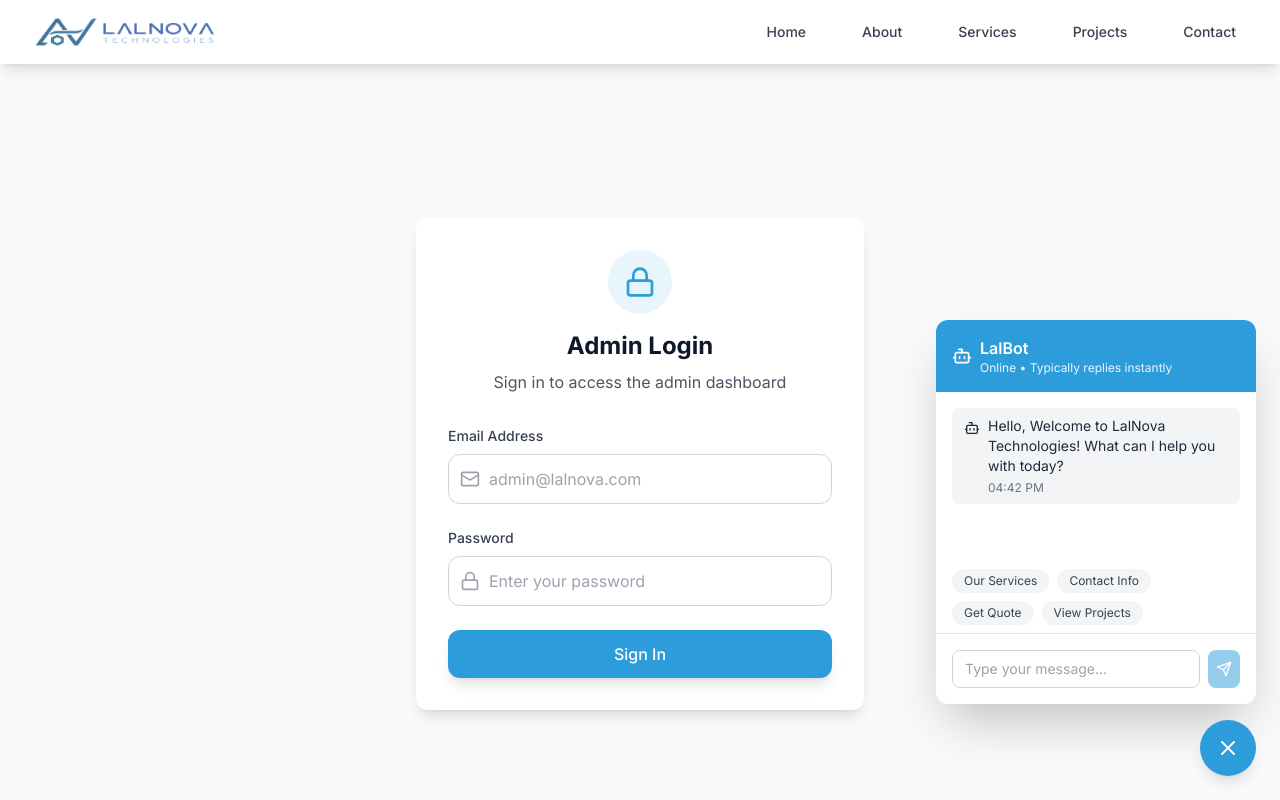
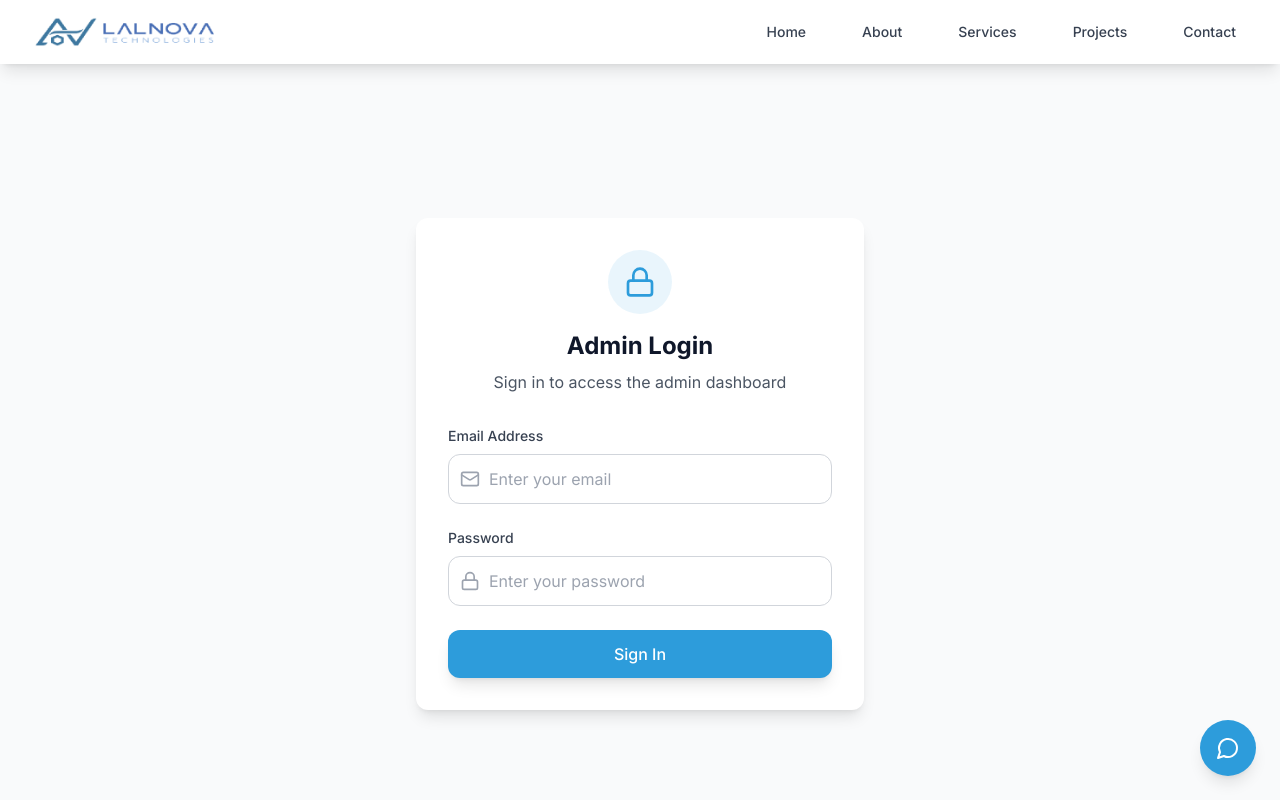
Before and after one commit to AddisBelayhu/LalNova, a React (Create React App) app in the folder client/: page /admin/login in a window 1280 px wide. Shown: the top 800 px of the page. Built offline with nearby package versions, Linux system fonts and the light colour scheme.

Commit message:
5/2/2026

```diff
--- a/client/package.json
+++ b/client/package.json
@@ -1,6 +1,8 @@
 {
-  "name": "lalnova-client",
-  "version": "0.1.0",
+  "name": "lalnova-technologies-client",
+  "version": "1.0.0",
+  "description": "LalNova Technologies - Modern IT Solutions Client Application",
+  "homepage": "https://lalnova.com",
   "private": true,
   "dependencies": {
     "@tailwindcss/typography": "^0.5.19",
--- a/client/src/components/Chatbot.js
+++ b/client/src/components/Chatbot.js
@@ -7,7 +7,7 @@ const Chatbot = () => {
   const [messages, setMessages] = useState([
     {
       id: 1,
-      text: "Hello, Welcome to LalNova Technologies! What can I help you with today?",
+      text: "🎉 Hello and welcome to LalNova Technologies! I'm LalBot, your personal tech assistant. I'm excited to help you discover how we can transform your business with cutting-edge technology solutions. What brings you here today?",
       sender: 'bot',
       timestamp: new Date()
     }
@@ -18,7 +18,7 @@ const Chatbot = () => {
   const [showSpellCheck, setShowSpellCheck] = useState(false);
   const messagesEndRef = useRef(null);
 
-  // Auto-open chatbot on website load
+  // Auto-open chatbot on website load after 10 seconds
   useEffect(() => {
     // Check if chatbot has already auto-opened in this session
     const hasOpened = sessionStorage.getItem('chatbotAutoOpened') || localStorage.getItem('chatbotAutoOpened');
@@ -45,16 +45,18 @@ const Chatbot = () => {
       }
     };
 
-    // Multiple timing approaches for different browsers
-    const timer1 = setTimeout(autoOpenChatbot, 1000);
+    // Set 10-second delay for chatbot auto-open
+    const timer1 = setTimeout(autoOpenChatbot, 10000); // 10 seconds
+
+    // Backup timer with requestAnimationFrame for better browser support
     const timer2 = requestAnimationFrame(() => {
-      setTimeout(autoOpenChatbot, 100);
+      setTimeout(autoOpenChatbot, 10000); // 10 seconds
     });
 
     // Also try on page visibility change (for browsers that delay timers)
     const handleVisibilityChange = () => {
       if (!document.hidden && !hasAutoOpened) {
-        setTimeout(autoOpenChatbot, 200);
+        setTimeout(autoOpenChatbot, 10000); // 10 seconds
       }
     };
 
@@ -62,7 +64,7 @@ const Chatbot = () => {
     document.addEventListener('visibilitychange', handleVisibilityChange);
     window.addEventListener('focus', () => {
       if (!hasAutoOpened) {
-        setTimeout(autoOpenChatbot, 100);
+        setTimeout(autoOpenChatbot, 10000); // 10 seconds
       }
     });
 
@@ -226,45 +228,53 @@ const Chatbot = () => {
 
   const predefinedResponses = {
     greeting: [
-      'hello', 'hi', 'hey', 'good morning', 'good afternoon', 'good evening'
+      'hello', 'hi', 'hey', 'good morning', 'good afternoon', 'good evening', 'greetings', 'howdy', 'welcome'
     ],
     services: [
-      'services', 'what do you do', 'what services', 'offerings', 'solutions', 'development time'
+      'services', 'what do you do', 'what services', 'offerings', 'solutions', 'capabilities', 'expertise', 'specialties', 'what can you help with'
     ],
     contact: [
-      'contact', 'phone', 'email', 'address', 'reach', 'get in touch'
+      'contact', 'phone', 'email', 'address', 'reach', 'get in touch', 'call', 'location', 'office', 'how to reach'
     ],
     pricing: [
-      'price', 'cost', 'pricing', 'quote', 'estimate', 'budget'
+      'price', 'cost', 'pricing', 'quote', 'estimate', 'budget', 'rates', 'fees', 'how much', 'expensive', 'affordable'
     ],
     about: [
-      'about', 'company', 'who are you', 'team', 'history'
+      'about', 'company', 'who are you', 'team', 'history', 'background', 'founded', 'story', 'mission', 'vision'
     ],
     projects: [
-      'projects', 'portfolio', 'work', 'examples', 'case studies'
+      'projects', 'portfolio', 'work', 'examples', 'case studies', 'clients', 'experience', 'past work', 'showcase'
     ],
     development_time: [
-      'bellow three months', 'between 3 to 6 months', 'more than 6 months', 'more than a year', 'it nees further discussion'
+      'time', 'timeline', 'duration', 'how long', 'development time', 'delivery', 'schedule', 'when', 'deadline', 'completion'
     ]
-
   };
 
   const responses = {
-    greeting: "Hello! Welcome to LalNova Technologies. We're here to help you with your technology needs. What would you like to know about our services?",
-    services: "We offer comprehensive technology solutions including:\n• Custom Software Development\n• IT Consulting\n• Cloud Solutions\n• System Integration\n• Digital Transformation\n\nWould you like to know more about any specific service?",
-    contact: "You can reach us at:\n📧 Email: info@lalnova.com\n📞 Phone: +1 (555) 123-4567\n📍 Address: 123 Tech Street, Innovation City\n\nOr you can fill out our contact form and we'll get back to you within 24 hours!",
-    pricing: "Our pricing varies based on project scope and requirements. We offer competitive rates and flexible packages. Would you like to schedule a free consultation to discuss your specific needs and get a custom quote?",
-    about: "LalNova Technologies is a forward-thinking tech company founded in 2025. We specialize in building modern solutions for businesses. Our team of experts is dedicated to delivering innovative technology solutions that drive growth and digital transformation.",
-    projects: "We've successfully completed 50+ projects across various industries. Our portfolio includes e-commerce platforms, healthcare management systems, and financial analytics dashboards. Visit our Projects page to see our latest work!",
-    development_time: "complicated systems take morethan 6 monthes, medium ones take 3 to 6 monthes and siple website take up to 4 weeks",
-    default: "I understand you're asking about that topic. For detailed information, I'd recommend:\n• Browsing our website sections\n• Contacting our team directly\n• Scheduling a consultation\n\nIs there anything specific about our services I can help you with?"
+    greeting: "🎉 Hello and welcome to LalNova Technologies! I'm LalBot, your personal tech assistant. I'm excited to help you discover how we can transform your business with cutting-edge technology solutions. What brings you here today? Let's start building something amazing together!",
+
+    services: "🚀 Fantastic question! We're passionate about delivering game-changing technology solutions:\n\n💻 **Custom Software Development** - Tailored applications that perfectly fit your business\n🎯 **IT Consulting** - Strategic guidance to optimize your technology investments\n☁️ **Cloud Solutions** - Scalable, secure cloud infrastructure for modern businesses\n🔗 **System Integration** - Seamlessly connecting your existing systems\n✨ **Digital Transformation** - Complete modernization of your business processes\n\nWhich of these exciting services caught your attention? I'd love to dive deeper into how we can help you succeed!",
+
+    contact: "📞 I'm thrilled you want to connect with our amazing team! Here's how you can reach us:\n\n📧 **Email:** info@lalnova.com - We respond within 2 hours!\n📱 **Phone:** +251 (942) 560-0505 - Call us anytime!\n🏢 **Visit Us:** Addis Ababa, Laghar Area, Amhara Rehabilitation Building, 15th floor, Bureau 15/c-32\n\n💡 **Pro Tip:** Fill out our contact form for priority response - we guarantee a reply within 24 hours! Ready to take the next step? Let's make it happen!",
+
+    pricing: "💰 Great news! We believe in transparent, value-driven pricing that fits your budget. Our competitive rates are designed to maximize your ROI:\n\n✅ **Flexible packages** tailored to your needs\n✅ **No hidden fees** - what you see is what you get\n✅ **Payment plans** available for larger projects\n✅ **FREE consultation** to discuss your vision\n\n🎯 Want a custom quote? Let's schedule a complimentary strategy session where we'll analyze your needs and provide a detailed proposal. Ready to invest in your success?",
+
+    about: "🌟 Welcome to the LalNova story! We're not just another tech company - we're innovation pioneers founded in 2025 with a bold mission:\n\n🎯 **Our Vision:** Building modern solutions for a smarter future\n👥 **Our Team:** Passionate experts who live and breathe technology\n🚀 **Our Promise:** Delivering solutions that drive real business growth\n💡 **Our Approach:** Combining cutting-edge tech with human-centered design\n\nWe're not just building software - we're crafting digital experiences that transform businesses and delight users. Want to be part of our success story?",
+
+    projects: "🏆 We're incredibly proud of our track record! With 50+ successful projects delivered, we've helped businesses across industries achieve remarkable results:\n\n🛒 **E-commerce Platforms** - Boosting online sales by 300%\n🏥 **Healthcare Systems** - Streamlining patient care and reducing costs\n📊 **Financial Dashboards** - Providing real-time insights for better decisions\n🏭 **Enterprise Solutions** - Automating processes and increasing efficiency\n\n✨ Each project tells a unique success story. Visit our Projects page to see the amazing transformations we've created! Which industry interests you most?",
+
+    development_time: "⏰ Excellent question! We believe in setting realistic expectations and delivering on time, every time:\n\n🚀 **Simple Websites:** 2-4 weeks - Perfect for getting started quickly!\n⚙️ **Medium Complexity:** 3-6 months - Robust solutions with advanced features\n🏗️ **Enterprise Systems:** 6+ months - Comprehensive platforms that scale with your business\n\n💡 **The LalNova Advantage:** We use agile methodology with regular updates, so you see progress every step of the way! Plus, we always include buffer time to ensure quality. Ready to discuss your timeline?",
+
+    default: "🤔 That's an interesting question! While I don't have specific information about that topic right now, I'm here to help you find the answers you need:\n\n💡 **Here's what I recommend:**\n• 🌐 Explore our comprehensive website sections\n• 📞 Connect directly with our expert team\n• 📅 Schedule a free consultation for personalized guidance\n• 💬 Ask me about our core services - I'm full of insights!\n\n🎯 Is there anything specific about our technology solutions, pricing, or process that I can help clarify? I'm here to make your journey with LalNova as smooth as possible!"
   };
 
   const quickReplies = [
-    "Our Services",
-    "Contact Info",
-    "Get Quote",
-    "View Projects"
+    "🚀 Our Services",
+    "📞 Contact Info",
+    "💰 Get Quote",
+    "🏆 View Projects",
+    "⏰ Development Time",
+    "🌟 About Us"
   ];
 
   const getBotResponse = (userMessage) => {
@@ -334,8 +344,8 @@ const Chatbot = () => {
           <div className="bg-primary text-white p-4 rounded-t-xl flex items-center">
             <Bot className="mr-2" size={20} />
             <div>
-              <h3 className="font-semibold">LalBot</h3>
-              <p className="text-xs opacity-90">Online • Typically replies instantly</p>
+              <h3 className="font-semibold">🤖 LalBot - Your Tech Assistant</h3>
+              <p className="text-xs opacity-90">🟢 Online • Ready to help you succeed!</p>
             </div>
           </div>
 
@@ -386,22 +396,23 @@ const Chatbot = () => {
             <div ref={messagesEndRef} />
           </div>
 
-          {/* Quick Replies */}
-          {messages.length <= 2 && (
+          {/* Quick Replies - Always show after bot responses */}
           <div className="px-4 pb-2">
             <div className="flex flex-wrap gap-2">
               {quickReplies.map((reply, index) => (
                 <button
                   key={index}
                   onClick={() => handleQuickReply(reply)}
-                    className="px-3 py-1 bg-gray-100 hover:bg-gray-200 text-gray-700 text-xs rounded-full transition-colors"
+                  className="px-3 py-1 bg-gray-100 hover:bg-primary hover:text-white text-gray-700 text-xs rounded-full transition-all duration-200 transform hover:scale-105"
                 >
                   {reply}
                 </button>
               ))}
             </div>
+            <div className="mt-2 text-center">
+              <p className="text-xs text-gray-500">👆 Click any topic above for instant help!</p>
             </div>
-          )}
+          </div>
 
           {/* Input */}
           <div className="p-4 border-t">
--- a/client/src/pages/AdminLogin.js
+++ b/client/src/pages/AdminLogin.js
@@ -75,7 +75,7 @@ const AdminLogin = () => {
                   onChange={handleChange}
                   required
                   className="w-full pl-10 pr-4 py-3 border border-gray-300 rounded-xl focus:ring-2 focus:ring-primary focus:border-transparent transition-all"
-                  placeholder="admin@lalnova.com"
+                  placeholder="Enter your email"
                 />
               </div>
             </div>
```
Also changed, not shown: 1 other file (tests, documents, lock files or other folders). Lines whose indentation alone changed are shown as unchanged.
